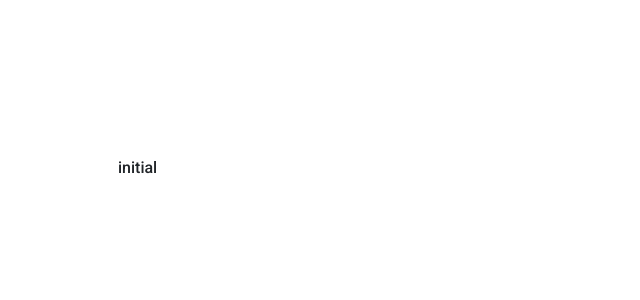
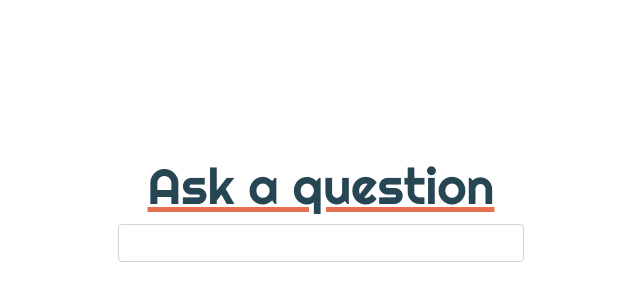
Before and after one commit to ferlobo1985/React-JS---Decider-app, a React (Create React App) app: page / in a window 1280 px wide. Shown: the part 94-394 px from the top of the page, without its empty margins (319-959 px from the left). Built offline with nearby package versions, Linux system fonts and the light colour scheme.

Commit message:
02-The initial screen

```diff
--- a/src/components/initial.js
+++ b/src/components/initial.js
@@ -1,10 +1,54 @@
-
+import { useRef, useState } from 'react'
 
 const Initial = () => {
+    const textInput = useRef();
+    const [showNext,setShowNext] = useState(false);
+    const [showError,setShowError] = useState(false);
+
+    const handleChange = () => {
+        if(textInput.current.value.length >= 5) setShowNext(true)
+        else setShowNext(false);
+    }
+
+    const handleSubmit = () => {
+        const value = textInput.current.value;
+
+        if(value.length >= 30){
+            setShowError(true);
+            return false
+        }
+
+        alert('NEXT')
+    }
+
 
     return(
         <div>
-            initial
+            <h1>Ask a question</h1>
+            <input
+                ref={textInput}
+                onChange={handleChange}
+                name="question"
+                type="text"
+                className="form-control"
+            />
+
+            { showNext &&
+                <button
+                    className="btn"
+                    onClick={handleSubmit}
+                >
+                    Next
+                </button>
+            }
+
+            { showError &&
+                <div className="error">
+                    The question is too long
+                </div>
+            }
+
+
         </div>
     )
 
```
